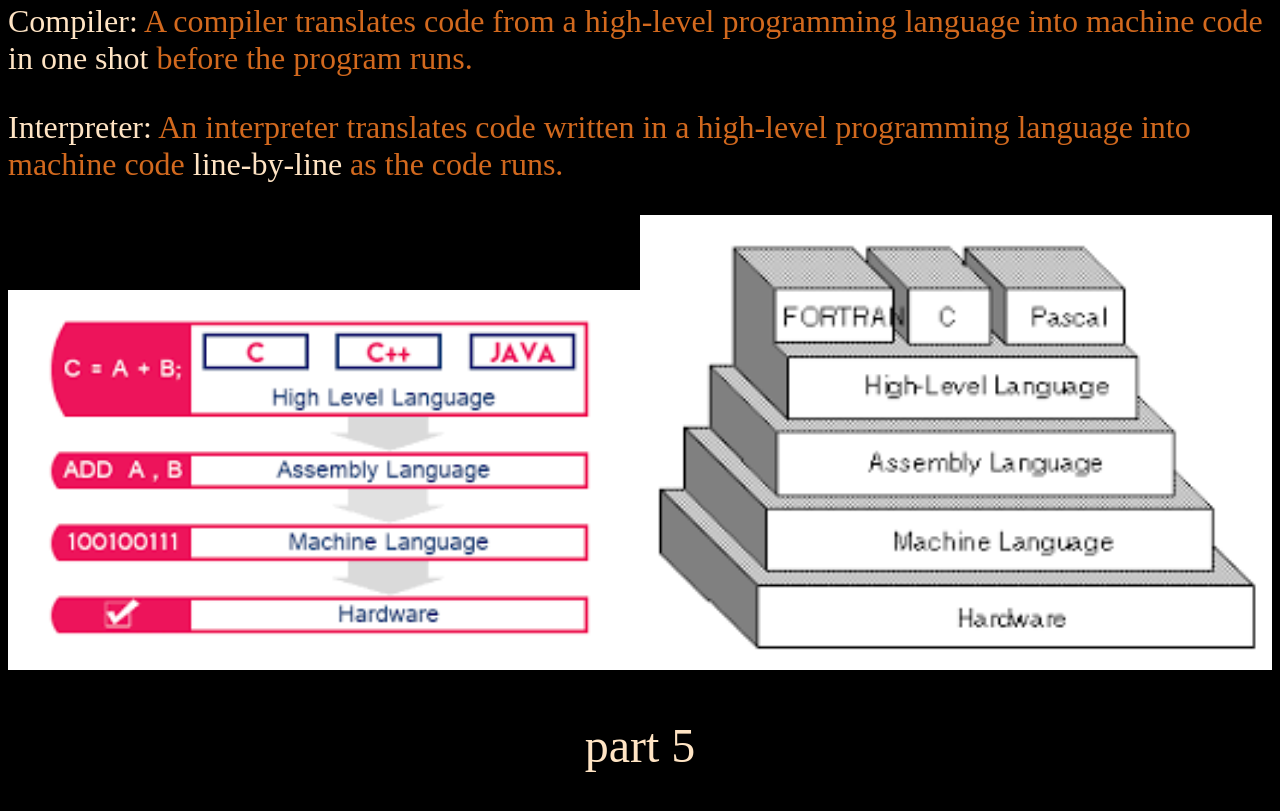
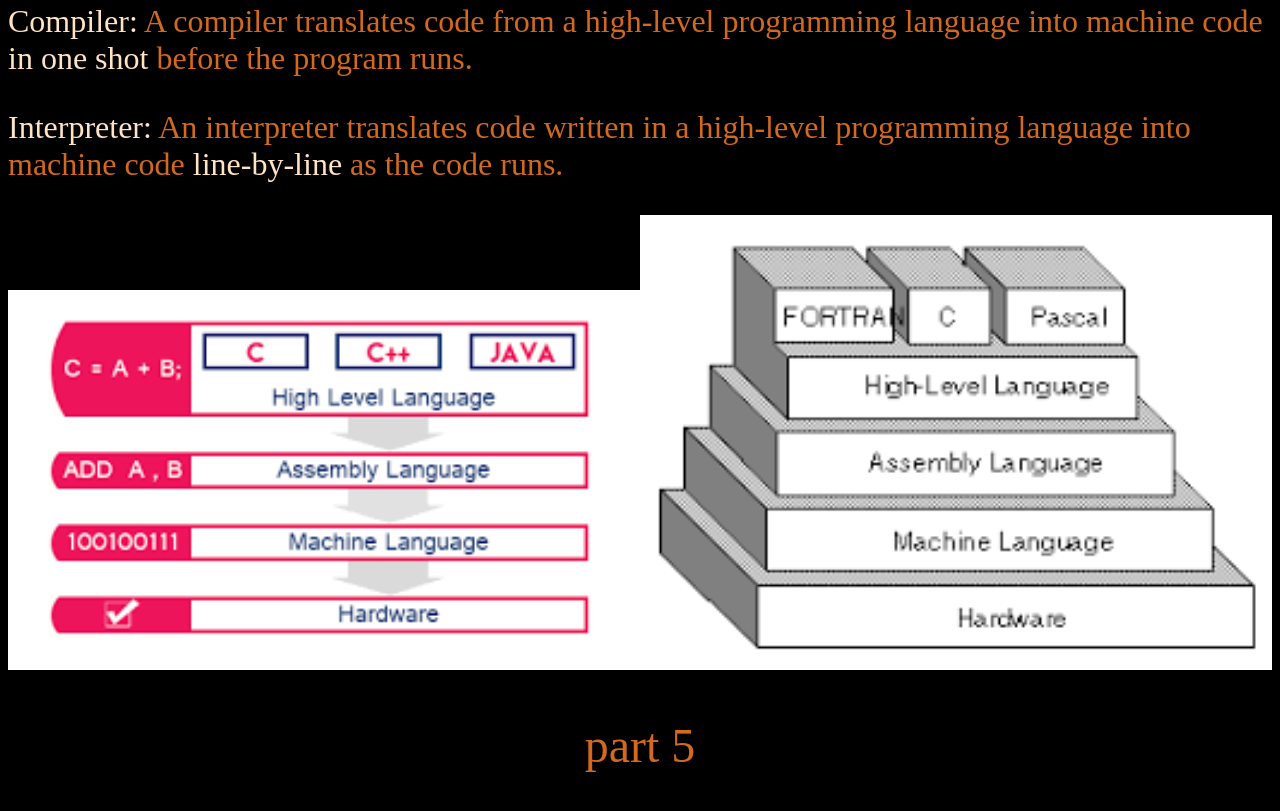
Before and after one commit to satoru38salah/part-4, a plain HTML site: page index.html in a window 1280 px wide. Shown: the part 564-1375 px from the top of the page. Drawn offline with Linux system fonts and the light colour scheme.

Commit message:
Add files via upload

```diff
--- a/index.html
+++ b/index.html
@@ -42,7 +42,7 @@
             }
 
             .uu {
-                color: bisque;
+                color: chocolate;
                 text-align: center;
                 font-size: xxx-large;
             }
```
